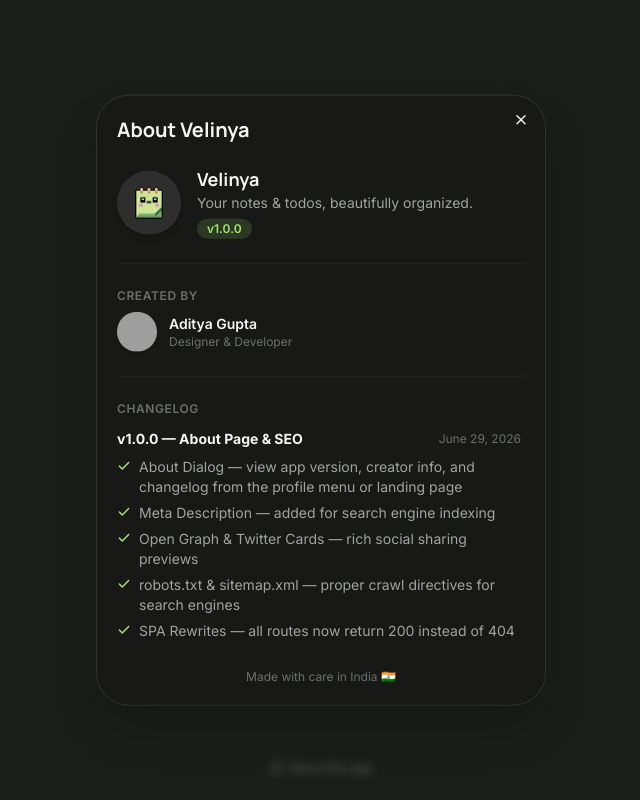
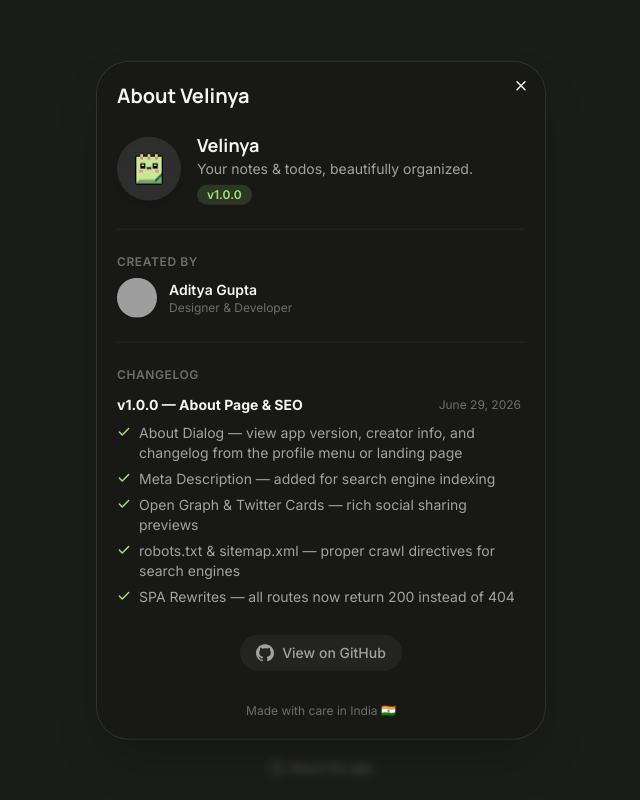
Before and after one commit to aditya-gupta-dev/velinya, a React (Vite) app: page / in a window 1280 px wide. Both pictures are taken after a click on the button "About this app". Shown: the whole page, without its empty margins (319-959 px from the left). Built offline with nearby package versions, Linux system fonts and the light colour scheme; no server answers; grey boxes are pictures that could not be loaded.

Commit message:
feat: added google search support & github link for about page

```diff
--- a/src/components/AboutDialog.tsx
+++ b/src/components/AboutDialog.tsx
@@ -177,6 +177,21 @@
             </div>
           </section>
 
+          {/* Source link */}
+          <div className="flex justify-center pt-2">
+            <a
+              href="https://github.com/aditya-gupta-dev/velinya"
+              target="_blank"
+              rel="noopener noreferrer"
+              className="inline-flex items-center gap-2 text-sm font-medium text-body hover:text-ink bg-ink/5 hover:bg-ink/10 px-4 py-2 rounded-full transition-colors"
+            >
+              <svg width="18" height="18" viewBox="0 0 24 24" fill="currentColor" aria-hidden="true">
+                <path d="M12 .5C5.37.5 0 5.78 0 12.29c0 5.2 3.44 9.61 8.21 11.17.6.11.82-.26.82-.57 0-.28-.01-1.02-.02-2-3.34.71-4.04-1.59-4.04-1.59-.55-1.37-1.33-1.74-1.33-1.74-1.09-.73.08-.72.08-.72 1.2.08 1.84 1.21 1.84 1.21 1.07 1.8 2.81 1.28 3.5.98.11-.76.42-1.28.76-1.57-2.67-.3-5.47-1.31-5.47-5.83 0-1.29.47-2.34 1.24-3.17-.12-.3-.54-1.52.12-3.16 0 0 1.01-.32 3.3 1.21a11.6 11.6 0 0 1 3-.39c1.02 0 2.05.13 3 .39 2.29-1.53 3.3-1.21 3.3-1.21.66 1.64.24 2.86.12 3.16.77.83 1.24 1.88 1.24 3.17 0 4.53-2.81 5.53-5.49 5.82.43.36.81 1.08.81 2.18 0 1.57-.01 2.84-.01 3.23 0 .31.22.69.83.57A12.02 12.02 0 0 0 24 12.29C24 5.78 18.63.5 12 .5z" />
+              </svg>
+              <span>View on GitHub</span>
+            </a>
+          </div>
+
           {/* Footer note */}
           <p className="text-xs text-mute text-center pt-2">
             Made with care in India 🇮🇳
--- a/vite.config.ts
+++ b/vite.config.ts
@@ -1,13 +1,25 @@
 import path from "path"
 import tailwindcss from "@tailwindcss/vite"
 import react from "@vitejs/plugin-react"
-import { defineConfig } from "vite"
+import { defineConfig, loadEnv } from "vite"
 import { VitePWA } from "vite-plugin-pwa"
 
-export default defineConfig({
+export default defineConfig(({ mode }) => {
+  const env = loadEnv(mode, process.cwd(), "")
+  const gscToken = env.GOOGLE_SITE_VERIFICATION
+
+  return {
   plugins: [
     react(),
     tailwindcss(),
+    {
+      name: "inject-google-site-verification",
+      transformIndexHtml(html: string) {
+        if (!gscToken) return html
+        const tag = `<meta name="google-site-verification" content="${gscToken}" />`
+        return html.replace("</head>", `  ${tag}\n  </head>`)
+      },
+    },
     VitePWA({
       registerType: 'autoUpdate',
       includeAssets: [
@@ -79,4 +91,5 @@
       }
     }
   }
+  }
 })
```
Also changed, not shown: 1 other file (tests, documents, lock files or other folders).
